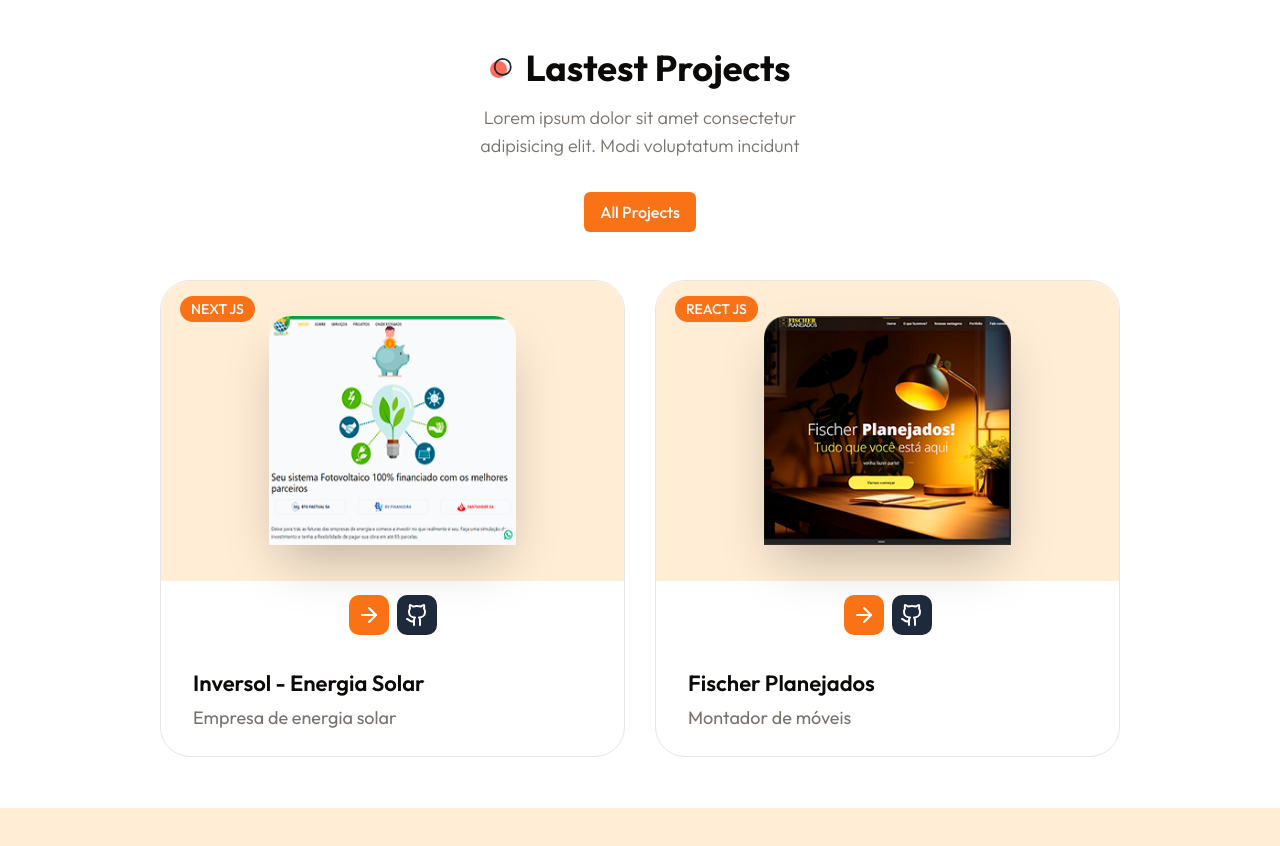
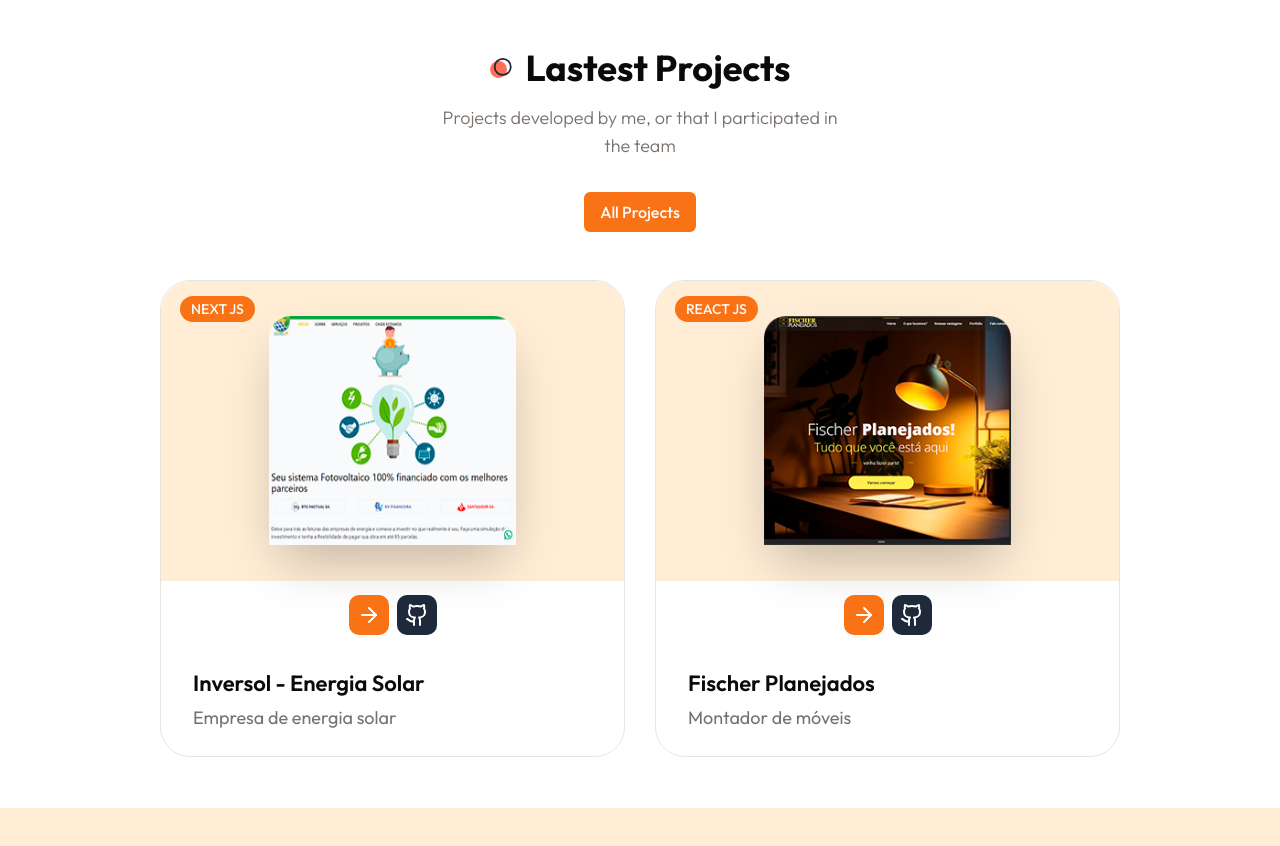
Before and after one commit to alexandre-brazil/alexandre, a Next.js app: page / in a window 1280 px wide. Shown: the part 2877-3723 px from the top of the page. Built offline with nearby package versions, Linux system fonts and the light colour scheme.

Commit message:
feat: title service

```diff
--- a/components/Work.jsx
+++ b/components/Work.jsx
@@ -36,7 +36,7 @@
             <div className="container mx-auto">
                 <div className="max-w-[400px] mx-auto xl:mx-0 text-center xl:text-left mb-12 xl:h-[400px] flex flex-col justify-center items-center xl:items-start">
                     <h2 className="section-title mb-4">Lastest Projects</h2>
-                    <p className="subtitle mb-8">Lorem ipsum dolor sit amet consectetur adipisicing elit. Modi voluptatum incidunt </p>
+                    <p className="subtitle mb-8">Projects developed by me, or that I participated in the team</p>
                     <Link href="/projects"> <Button>All Projects</Button> </Link>
                 </div>
                 {/* lider */}
```
